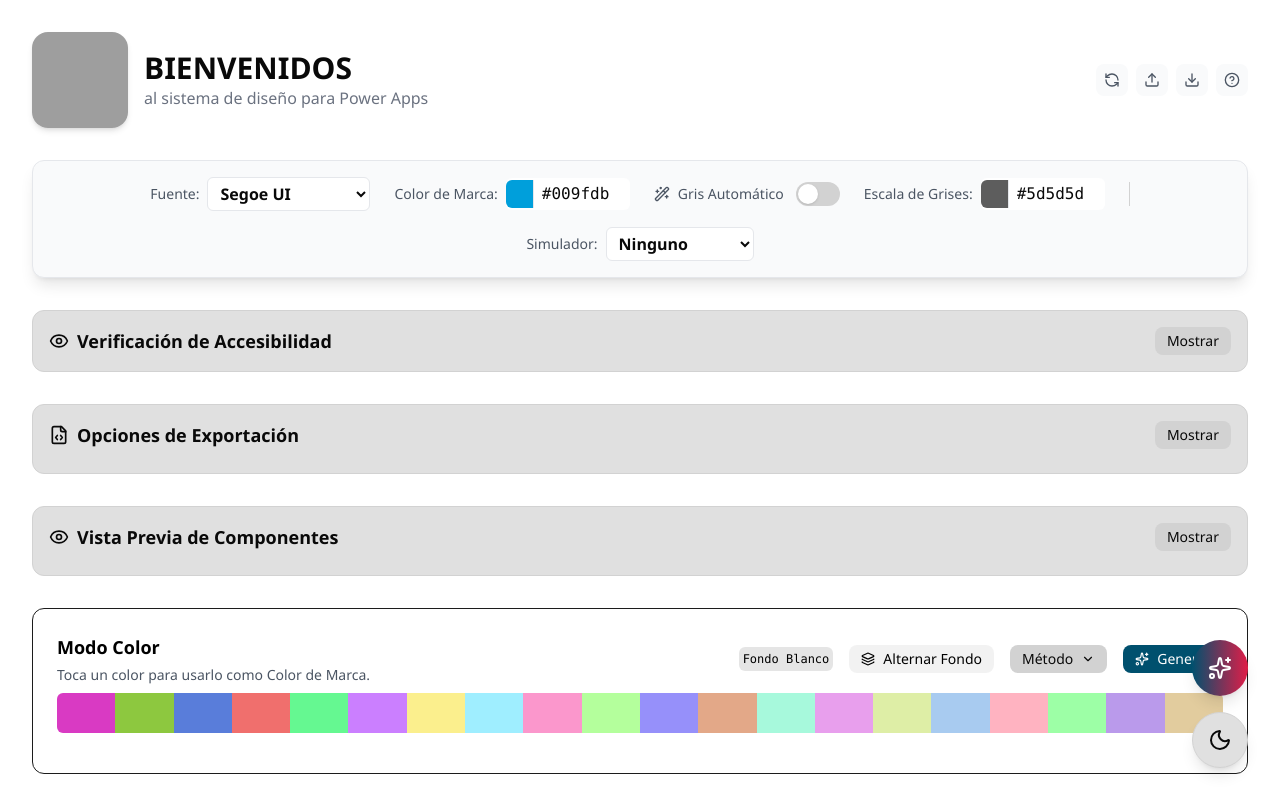
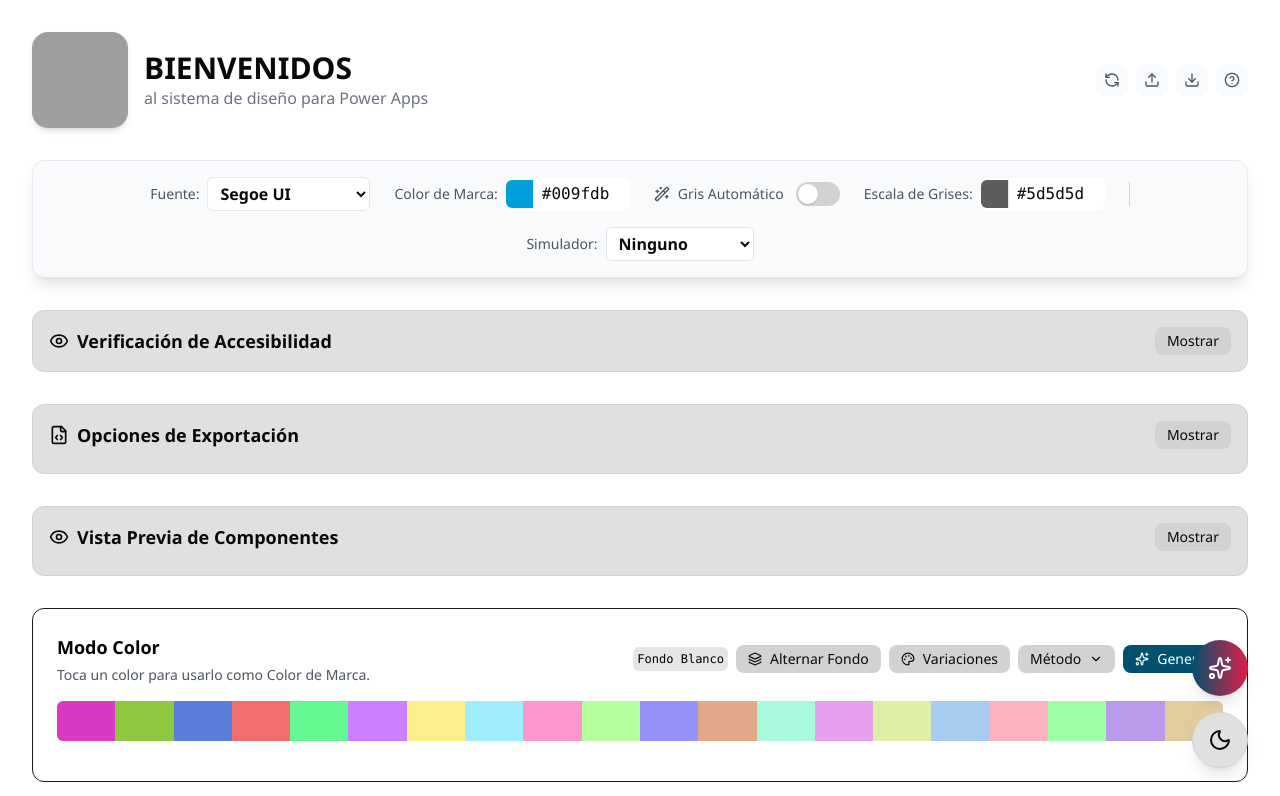
Before and after one commit to pentakillw/sistema-de-diseno-react, a React (Vite) app: page / in a window 1280 px wide. Shown: the top 796 px of the page. Built offline with nearby package versions, Linux system fonts and the light colour scheme; grey boxes are pictures that could not be loaded.

Commit message:
Ediccion5

```diff
--- a/src/App.jsx
+++ b/src/App.jsx
@@ -175,6 +175,127 @@ ${formatShades(grayShades)}
 
 
 // --- Componentes ---
+
+// --- Modal de Variaciones ---
+const VariationsModal = ({ brandColor, onClose, onColorSelect }) => {
+  const variationTabs = {
+    'Sombra': {
+      label: (i) => {
+        const value = (9 - i) * 10;
+        if (value === 0) return 'Original';
+        return `${value > 0 ? '+' : ''}${value}%`;
+      },
+      generator: (base, i) => {
+        const amount = (9 - i) * 10; // de +90 a -90
+        return amount >= 0 ? base.clone().lighten(amount).toHexString() : base.clone().darken(Math.abs(amount)).toHexString();
+      }
+    },
+    'Saturación': {
+      label: (i) => {
+        const value = (9 - i) * 10;
+        if (value === 0) return 'Original';
+        return `${value > 0 ? '+' : ''}${value}%`;
+      },
+      generator: (base, i) => {
+        const amount = (9 - i) * 10;
+        return amount >= 0 ? base.clone().saturate(amount).toHexString() : base.clone().desaturate(Math.abs(amount)).toHexString();
+      }
+    },
+    'Matiz': {
+      label: (i) => {
+        const value = (i - 9) * 20;
+        if (value === 0) return 'Original';
+        return `${value}°`;
+      },
+      generator: (base, i) => {
+        const amount = (i - 9) * 20; // de -180 a +180
+        return base.clone().spin(amount).toHexString();
+      }
+    },
+    'Temperatura': {
+      label: (i) => {
+        const value = (9 - i) * 10;
+        if (value === 0) return 'Original';
+        return `${value > 0 ? '+' : ''}${value}%`;
+      },
+      generator: (base, i) => {
+        const amount = (9 - i) * 10;
+        if (amount > 0) return tinycolor.mix(base, '#ffc966', amount / 2).toHexString(); // Cálido
+        return tinycolor.mix(base, '#66b3ff', Math.abs(amount / 2)).toHexString(); // Frío
+      }
+    },
+  };
+
+  const tabNames = Object.keys(variationTabs);
+  const [activeTab, setActiveTab] = useState(tabNames[0]);
+
+  const base = tinycolor(brandColor);
+  const currentPalette = Array.from({ length: 19 }).map((_, i) => ({
+    color: variationTabs[activeTab].generator(base, i),
+    label: variationTabs[activeTab].label(i)
+  }));
+
+  const handleSelect = (color) => {
+    onColorSelect(color);
+    onClose();
+  };
+
+  return (
+    <div className="fixed inset-0 bg-black/60 z-50 flex items-center justify-center p-4" onClick={onClose}>
+      <div
+        className="p-6 rounded-xl border max-w-4xl w-full relative flex flex-col"
+        style={{ backgroundColor: 'var(--bg-card)', borderColor: 'var(--border-default)', height: '90vh' }}
+        onClick={(e) => e.stopPropagation()}
+      >
+        <div className="flex justify-between items-center mb-4 flex-shrink-0">
+          <h2 className="text-xl font-bold" style={{ color: 'var(--text-default)' }}>Variaciones de Paleta</h2>
+          <button onClick={onClose} style={{ color: 'var(--text-muted)' }}>
+            <X size={24} />
+          </button>
+        </div>
+
+        <div className="flex border-b flex-shrink-0" style={{ borderColor: 'var(--border-default)' }}>
+          {tabNames.map(tab => (
+            <button
+              key={tab}
+              onClick={() => setActiveTab(tab)}
+              className={`py-2 px-4 text-sm font-semibold -mb-px border-b-2 ${activeTab === tab ? 'border-[var(--action-primary-default)] text-[var(--action-primary-default)]' : 'border-transparent text-[var(--text-muted)]'}`}
+            >
+              {tab}
+            </button>
+          ))}
+        </div>
+
+        <div className="flex-1 overflow-y-auto mt-6 pr-2">
+          <div className="flex gap-x-6">
+            <div className="flex flex-col items-end gap-1">
+              {currentPalette.map((item, index) => (
+                 <div key={index} className="h-12 flex items-center">
+                    <span className="text-xs font-mono" style={{color: 'var(--text-muted)'}}>{item.label}</span>
+                 </div>
+              ))}
+            </div>
+            <div className="grid grid-cols-1 gap-1 flex-1">
+              {currentPalette.map((item, index) => (
+                <div
+                  key={index}
+                  className="w-full h-12 rounded-md cursor-pointer group flex items-center justify-end px-4 transition-all duration-150 hover:shadow-lg hover:scale-[1.02]"
+                  style={{backgroundColor: item.color}}
+                  onClick={() => handleSelect(item.color)}
+                >
+                  <span className="font-mono text-sm opacity-0 group-hover:opacity-100 transition-opacity" style={{ color: tinycolor(item.color).isLight() ? '#000' : '#FFF' }}>
+                    {item.color.toUpperCase()}
+                  </span>
+                </div>
+              ))}
+            </div>
+          </div>
+        </div>
+      </div>
+    </div>
+  );
+};
+
 
 const AccessibilityCard = ({ accessibility, colors, isVisible, onToggle }) => {
   const cardStyle = {
@@ -494,6 +615,7 @@ function App() {
   const [isBrandPickerVisible, setIsBrandPickerVisible] = useState(false);
   const [isGrayPickerVisible, setIsGrayPickerVisible] = useState(false);
   const [isHelpVisible, setIsHelpVisible] = useState(false);
+  const [isVariationsVisible, setIsVariationsVisible] = useState(false);
 
   const [accessibility, setAccessibility] = useState({ btn: { ratio: 0, level: 'Fail'}, text: { ratio: 0, level: 'Fail'} });
   const [accessibilityColors, setAccessibilityColors] = useState({
@@ -1139,15 +1261,18 @@ function App() {
             </section>
              <section className="space-y-6 mb-8">
                <div className="p-4 sm:p-6 rounded-xl border" style={{ backgroundColor: colorModeBg, borderColor: grayShades.length > 2 ? grayShades[2] : '#4B5563' }}>
-                    <div className="flex flex-col sm:flex-row justify-between items-start sm:items-center gap-4 mb-2">
-                        <div className="text-center sm:text-left w-full sm:w-auto">
+                    <div className="flex flex-col sm:flex-row justify-between items-start sm:items-center gap-4 mb-4">
+                        <div className="flex-1 min-w-0">
                             <h2 className="font-bold text-lg" style={{ color: tinycolor(colorModeBg).isLight() ? '#000' : '#FFF' }}>Modo Color</h2>
-                            <p className="text-sm mt-1" style={{ color: tinycolor(colorModeBg).isLight() ? '#4B5563' : '#9CA3AF' }}>Toca un color para usarlo como Color de Marca.</p>
+                            <p className="text-sm mt-1 truncate" style={{ color: tinycolor(colorModeBg).isLight() ? '#4B5563' : '#9CA3AF' }}>Toca un color para usarlo como Color de Marca.</p>
                         </div>
-                        <div className="flex items-center gap-2 sm:gap-4">
-                            <span className="text-xs font-mono p-1 rounded-md" style={{ backgroundColor: 'rgba(0,0,0,0.1)', color: tinycolor(colorModeBg).isLight() ? '#000' : '#FFF' }}>{backgroundModeLabels[colorModePreview]}</span>
-                            <button onClick={() => cyclePreviewMode(colorModePreview, setColorModePreview, ['white', 'T950', 'black', 'T0', 'default'])} className="text-sm font-medium py-1 px-3 rounded-lg flex items-center gap-2" style={{ backgroundColor: tinycolor(colorModeBg).isLight() ? 'rgba(0,0,0,0.05)' : 'rgba(255,255,255,0.1)', color: tinycolor(colorModeBg).isLight() ? '#000' : '#FFF' }}>
+                        <div className="flex items-center flex-wrap justify-end gap-2">
+                           <span className="text-xs font-mono p-1 rounded-md" style={{ backgroundColor: 'rgba(0,0,0,0.1)', color: tinycolor(colorModeBg).isLight() ? '#000' : '#FFF' }}>{backgroundModeLabels[colorModePreview]}</span>
+                            <button onClick={() => cyclePreviewMode(colorModePreview, setColorModePreview, ['white', 'T950', 'black', 'T0', 'default'])} className="text-sm font-medium py-1 px-3 rounded-lg flex items-center gap-2" style={{ backgroundColor: 'var(--bg-muted)', color: 'var(--text-default)'}}>
                                <Layers size={14}/> Alternar Fondo
+                            </button>
+                             <button onClick={() => setIsVariationsVisible(true)} className="text-sm font-medium py-1 px-3 rounded-lg flex items-center gap-2" style={{ backgroundColor: 'var(--bg-muted)', color: 'var(--text-default)' }}>
+                                <Palette size={14} /> Variaciones
                             </button>
                              <div className="relative">
                                 <button onClick={() => setIsMethodSelectorVisible(!isMethodSelectorVisible)} className="text-sm font-medium py-1 px-3 rounded-lg flex items-center gap-2" style={{ backgroundColor: 'var(--bg-muted)', color: 'var(--text-default)' }}>
@@ -1286,6 +1411,11 @@ function App() {
             currentTheme={theme}
         />
         {isHelpVisible && <HelpModal onClose={() => setIsHelpVisible(false)} />}
+        {isVariationsVisible && <VariationsModal
+            brandColor={brandColor}
+            onClose={() => setIsVariationsVisible(false)}
+            onColorSelect={setBrandColor}
+        />}
       </div>
     </>
   );
```
